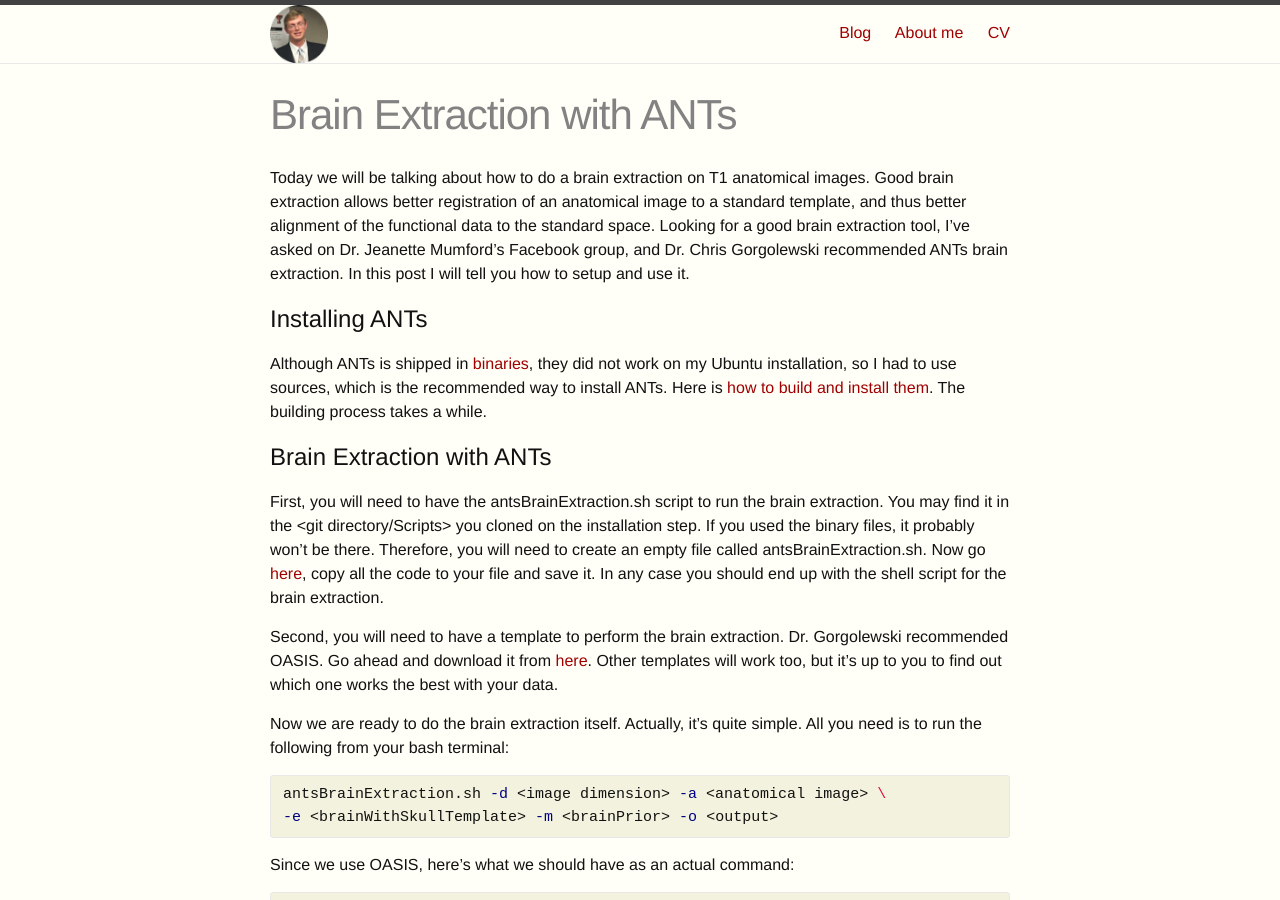
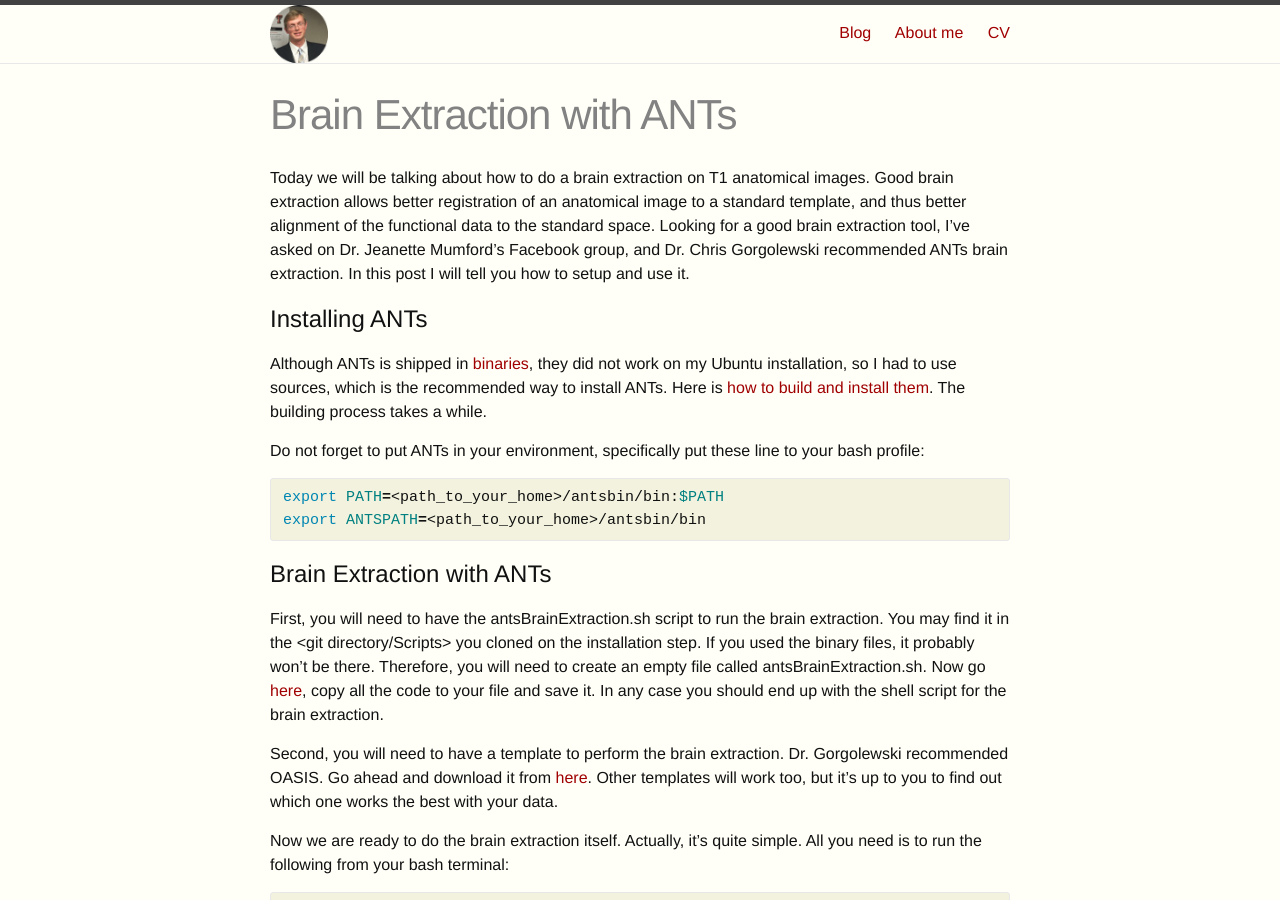
Before and after one commit to dpaniukov/dpaniukov.github.io, a Jekyll site: the page built from _posts/2016-06-07-brain-extraction-with-ants.md, in a window 1280 px wide and 900 px high. Built offline with Jekyll 4.4.1, drawn with Linux system fonts in a browser that asks for light colours.

Commit message:
minor fixes

```diff
--- a/_posts/2016-06-07-brain-extraction-with-ants.md
+++ b/_posts/2016-06-07-brain-extraction-with-ants.md
@@ -9,6 +9,12 @@ Today we will be talking about how to do a brain extraction on T1 anatomical ima
 # Installing ANTs
 
 Although ANTs is shipped in [binaries](https://github.com/stnava/ANTs/releases), they did not work on my Ubuntu installation, so I had to use sources, which is the recommended way to install ANTs. Here is [how to build and install them](https://brianavants.wordpress.com/2012/04/13/updated-ants-compile-instructions-april-12-2012/). The building process takes a while.
+
+Do not forget to put ANTs in your environment, specifically put these line to your bash profile:
+{% highlight bash %}
+export PATH=<path_to_your_home>/antsbin/bin:$PATH
+export ANTSPATH=<path_to_your_home>/antsbin/bin
+{% endhighlight %}
 
 # Brain Extraction with ANTs
 
```
